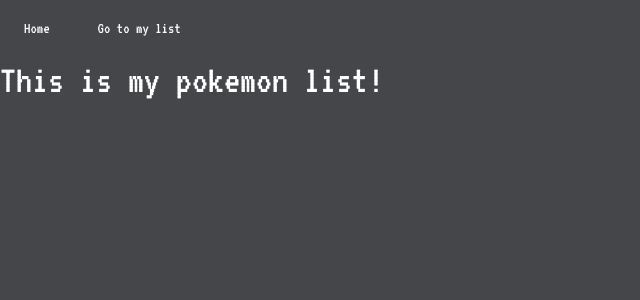
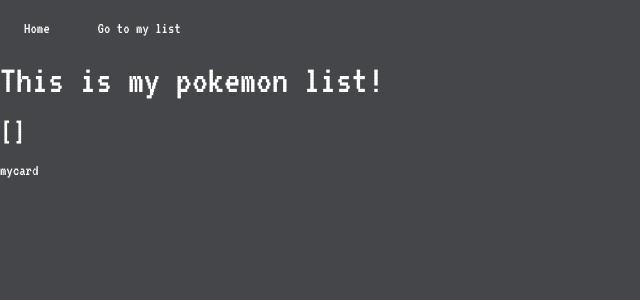
Before and after one commit to Ma7eer/Pokedex, a React (Create React App) app: page /mycardlist in a window 1280 px wide. Shown: the top 300 px of the page, without its empty margins (0-640 px from the left). Built offline with nearby package versions, Linux system fonts and the light colour scheme.

Commit message:
Added a directory for all components + added a button on each card to enable adding pokemon to our list + refactored files to enable data transferring between routes + managed to store values in local storage and display them

```diff
--- a/src/components/Card.js
+++ b/src/components/Card.js
@@ -1,6 +1,19 @@
 import React from 'react';
 
+
+let itemsArray = localStorage.getItem('items') ? JSON.parse(localStorage.getItem('items')) : [];
+
+localStorage.setItem('items', JSON.stringify(itemsArray));
+const data = JSON.parse(localStorage.getItem('items'));
+
+const handleClick = (name) => {
+  itemsArray.push(name);
+  localStorage.setItem('items', JSON.stringify(itemsArray));
+  console.log(localStorage);
+}
+
 const Card = (props) => {
+
   return (
     <div style={{margin: '1em'}} className="bg-dark p-4">
       <img className="hvr-bob" width="180" src={props.spriteImgUrl} alt=""/>
@@ -10,7 +23,7 @@
         </div>
         <div>Pokedex ID: {props.id}</div>
         <div>Type: {props.type}</div>
-        <button type="button" className="btn btn-primary mt-4">Add to list</button>
+        <button onClick={() => handleClick(props.name)} type="button" className="btn btn-primary mt-4">Add to list</button>
       </div>
       </div>
   )
--- /dev/null
+++ b/src/components/MyCard.js
@@ -0,0 +1,7 @@
+import React from 'react';
+
+const MyCard = () => {
+  return <div>mycard</div>
+}
+
+export default MyCard;
--- a/src/components/MyCardList.js
+++ b/src/components/MyCardList.js
@@ -1,9 +1,12 @@
 import React from 'react';
+import MyCard from './MyCard.js';
 
 const MyCardList = (props) => {
   return (
     <div>
       <h1>This is my pokemon list!</h1>
+      <h2>{localStorage.getItem('items').split()}</h2>
+      <MyCard />
     </div>
   )
 }
--- a/src/routes/Routes.js
+++ b/src/routes/Routes.js
@@ -3,8 +3,7 @@
 import MyCardList from '../components/MyCardList.js';
 import Home from '../components/Home.js';
 
-
-const Routes = () => {
+const Routes = (props) => {
      return(
        <main>
         <Switch>
```
